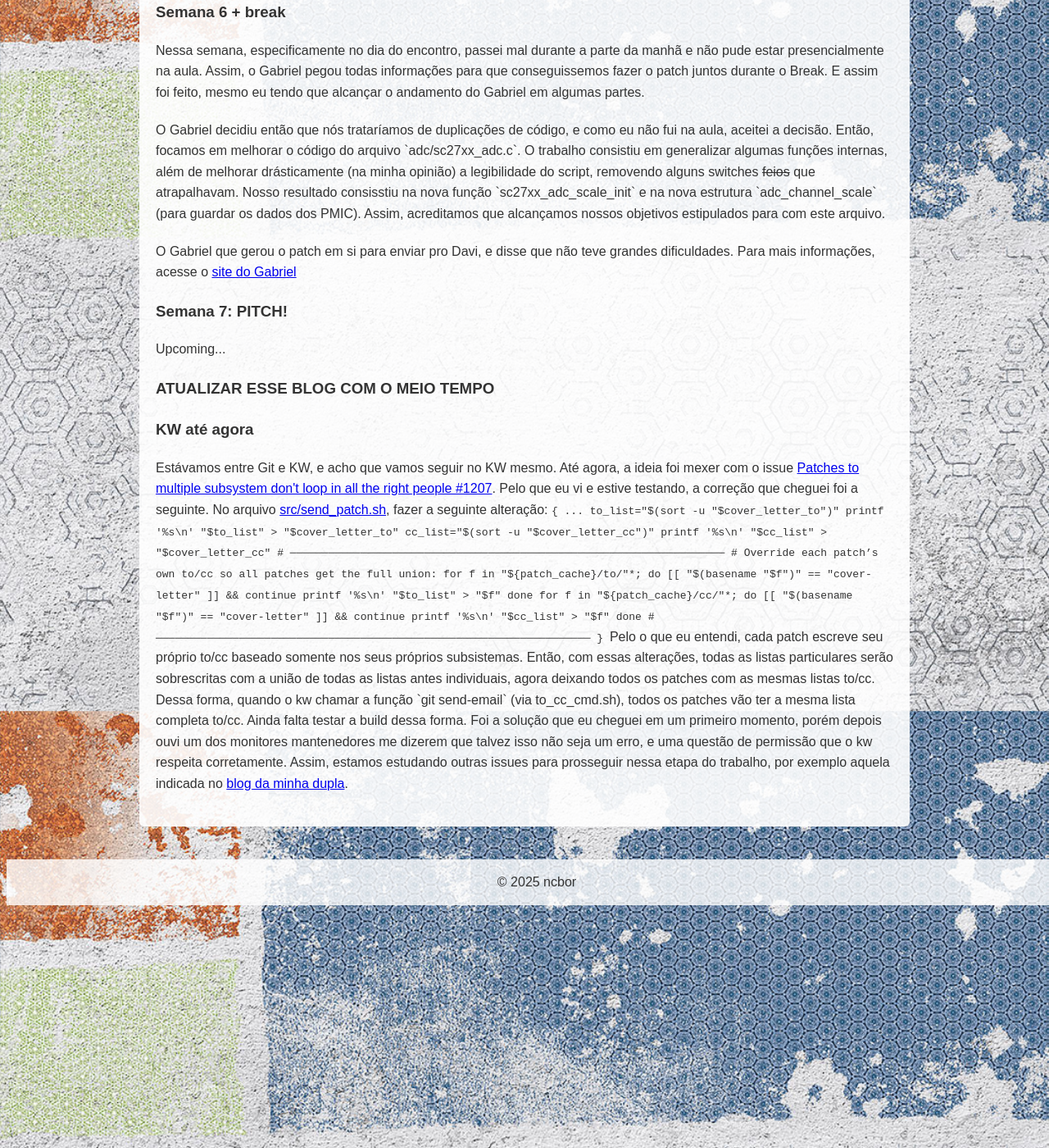
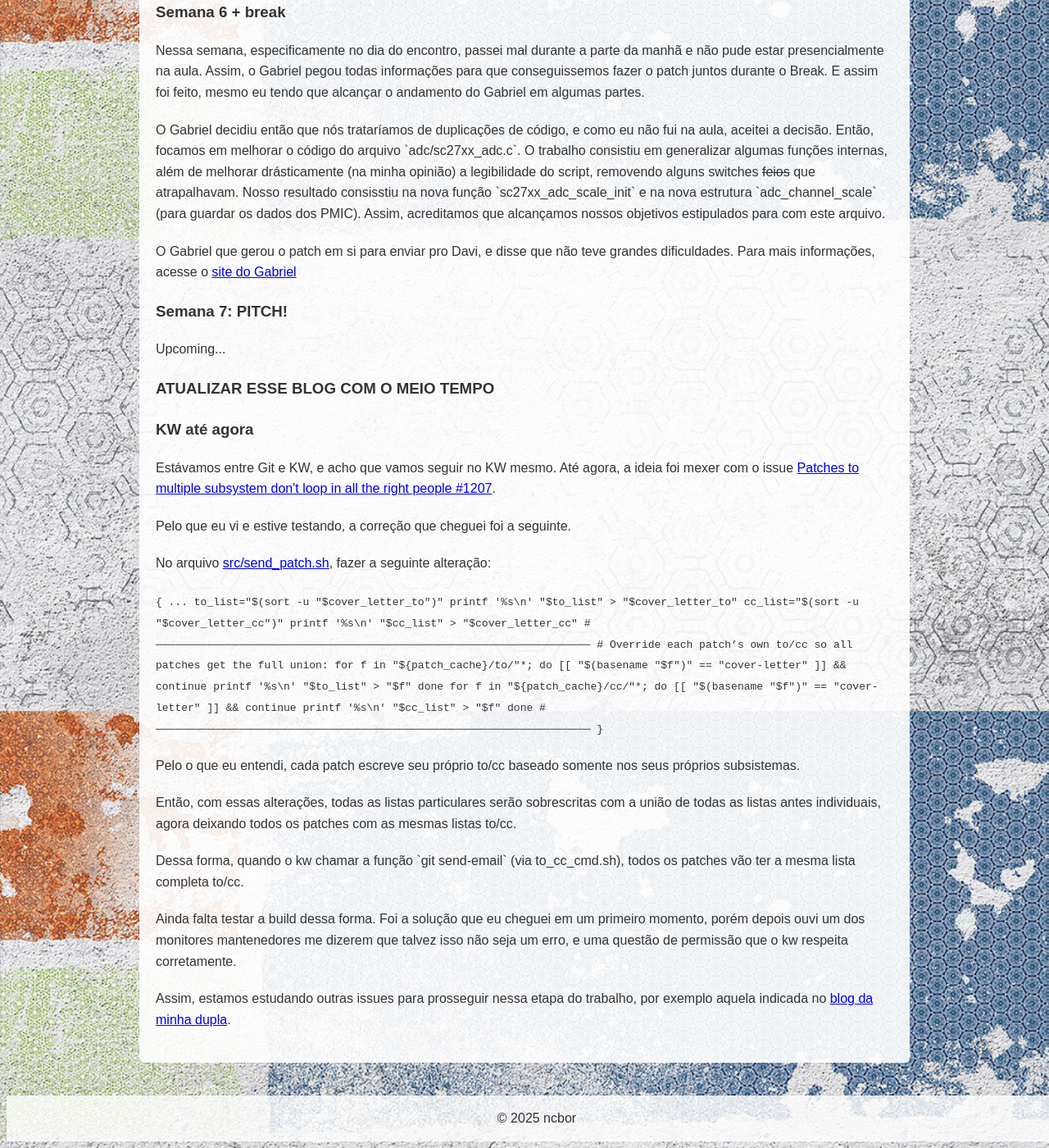
Before and after one commit to ncbor/ncbor.github.io, a Jekyll site: the page built from blog.html, in a window 1280 px wide and 1400 px high, scrolled down 1323 px. Shown: the whole window at 82% size. Built offline with Jekyll 4.4.1, drawn with Linux system fonts in a browser that asks for light colours.

Commit message:
Update blog.html

```diff
--- a/blog.html
+++ b/blog.html
@@ -118,11 +118,11 @@ title: "Blog"
         <p>
             Estávamos entre Git e KW, e acho que vamos seguir no KW mesmo. Até agora, a ideia foi mexer com o issue
 <a href="https://github.com/kworkflow/kworkflow/issues/1207">Patches to multiple subsystem don't loop in all the right people #1207</a>.
-
+        </p><p>
             Pelo que eu vi e estive testando, a correção que cheguei foi a seguinte.
-
+</p><p>
             No arquivo <a href="https://github.com/kworkflow/kworkflow/blob/master/src/send_patch.sh">src/send_patch.sh</a>, fazer a seguinte alteração:
-
+</p><p>
             <code>
                 {
                 ...
@@ -147,14 +147,14 @@ title: "Blog"
                 # ────────────────────────────────────────────────────────────────────
                 }
             </code>
-            Pelo o que eu entendi, cada patch escreve seu próprio to/cc baseado somente nos seus próprios subsistemas.
-
+       </p><p>     Pelo o que eu entendi, cada patch escreve seu próprio to/cc baseado somente nos seus próprios subsistemas.
+</p><p>
             Então, com essas alterações, todas as listas particulares serão sobrescritas com a união de todas as listas antes individuais, agora deixando todos os patches com as mesmas listas to/cc.
-
+       </p><p>
             Dessa forma, quando o kw chamar a função `git send-email` (via to_cc_cmd.sh), todos os patches vão ter a mesma lista completa to/cc.
-
+</p><p>
             Ainda falta testar a build dessa forma. Foi a solução que eu cheguei em um primeiro momento, porém depois ouvi um dos monitores mantenedores me dizerem que talvez isso não seja um erro, e uma questão de permissão que o kw respeita corretamente.
-
+</p><p>
             Assim, estamos estudando outras issues para prosseguir nessa etapa do trabalho, por exemplo aquela indicada no <a href="https://www.linux.ime.usp.br/~apolo/mac0470/">blog da minha dupla</a>.
     </p>
     </body>
```
